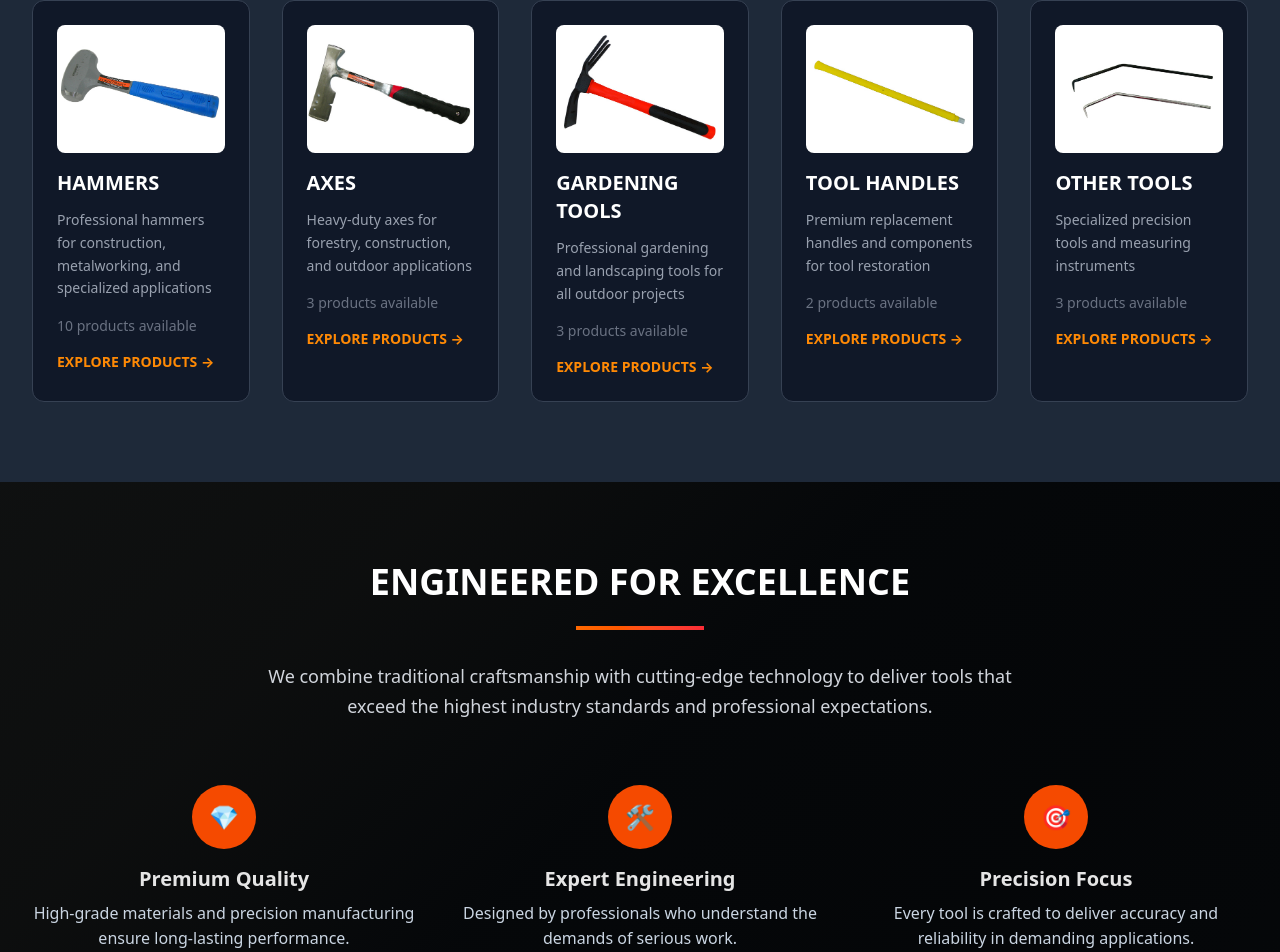
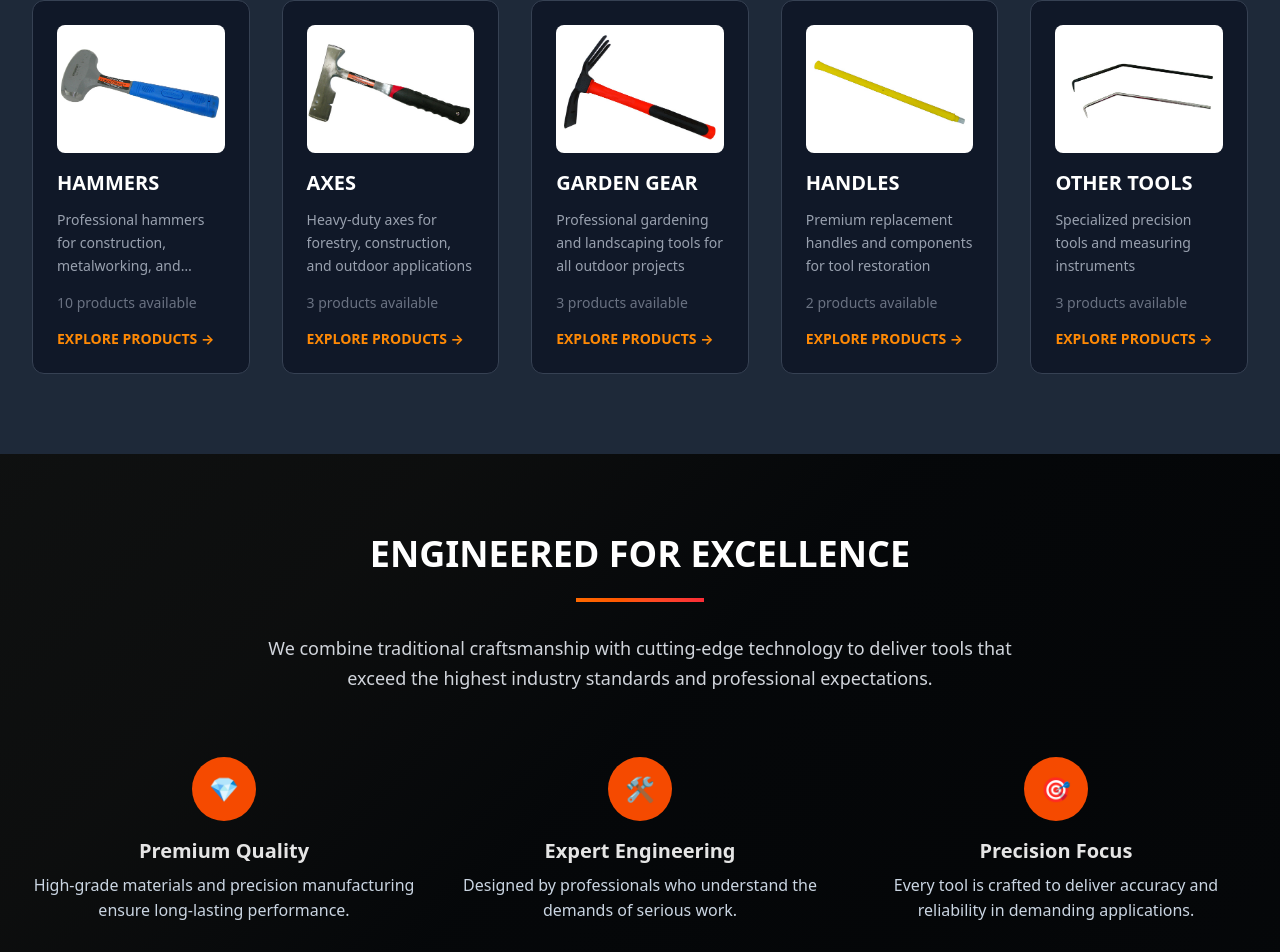
Before and after one commit to kevthefoo/ferrolink, a Next.js app: page / in a window 1280 px wide. Shown: the part 1049-2001 px from the top of the page. Built offline with nearby package versions, Linux system fonts and the light colour scheme.

Commit message:
modify project name

```diff
--- a/app/page.js
+++ b/app/page.js
@@ -129,7 +129,7 @@ export default function Home() {
                                             <h4 className="text-xl font-bold text-white mb-3 group-hover:text-orange-400 transition-colors uppercase">
                                                 {category.name}
                                             </h4>
-                                            <p className="text-gray-400 mb-4 leading-relaxed text-sm">
+                                            <p className="text-gray-400 mb-4 leading-relaxed text-sm line-clamp-3">
                                                 {category.description}
                                             </p>
 
--- a/data/realProducts.js
+++ b/data/realProducts.js
@@ -861,7 +861,7 @@ export const categories = {
     },
     "gardening-tools": {
         id: "gardening-tools",
-        name: "Gardening Tools",
+        name: "Garden Gear",
         description:
             "Professional gardening and landscaping tools for all outdoor projects",
         emoji: "🌱",
@@ -869,7 +869,7 @@ export const categories = {
     },
     handles: {
         id: "handles",
-        name: "Tool Handles",
+        name: "Handles",
         description:
             "Premium replacement handles and components for tool restoration",
         emoji: "🪚",
--- a/package.json
+++ b/package.json
@@ -1,5 +1,5 @@
 {
-  "name": "ferrolink_v2",
+  "name": "ferrolink",
   "version": "0.1.0",
   "private": true,
   "scripts": {
```
Also changed, not shown: 2 other files (tests, documents, lock files or other folders).
